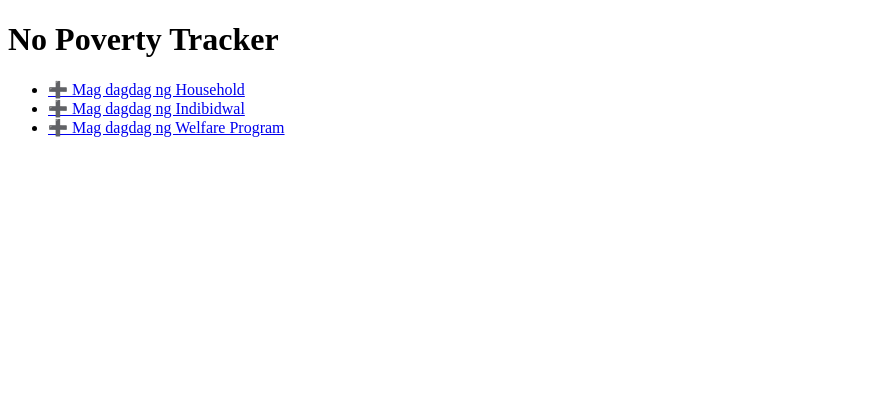
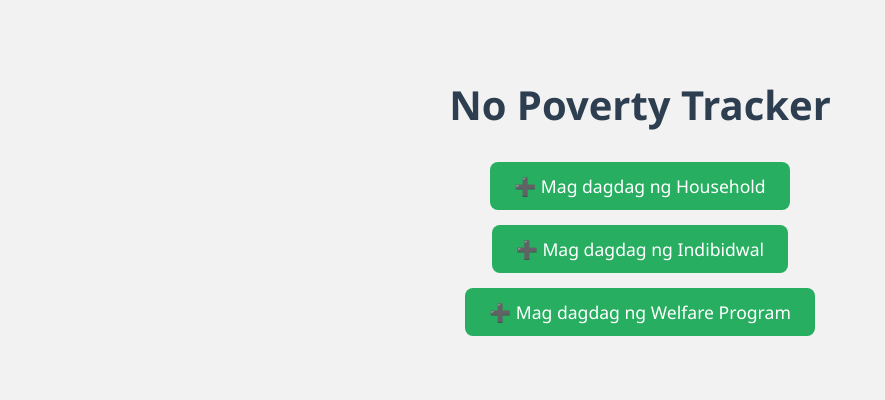
Before and after one commit to arron808/No-Poverty-Tracker-NPT-Social-Welfare-Monitoring-for-Low-Income, a PHP site: page / in a window 1280 px wide. Shown: the top 400 px of the page, without its empty margins (0-885 px from the left). Run offline with PHP 8.4, Linux system fonts and the light colour scheme.

Commit message:
update database.php,household.php,index.php, individal.php,program.php

```diff
--- a/nopoverty/index.php
+++ b/nopoverty/index.php
@@ -2,6 +2,7 @@
 <html>
 <head>
     <title>NPT Dashboard</title>
+    <link rel="stylesheet" type="text/css" href="style.css">
 </head>
 <body>
     <h1>No Poverty Tracker</h1>
--- a/nopoverty/individual.php
+++ b/nopoverty/individual.php
@@ -1,5 +1,5 @@
 <?php
-
+// individual.php
 class Individual {
     private $conn;
 
@@ -24,8 +24,9 @@ class Individual {
             return $e->getMessage();
         }
     }
+
     public function getAll() {
-        $stmt = $this->conn->query("CALL GetAllIndividuals");
+        $stmt = $this->conn->query("CALL GetAllIndividuals()");
         return $stmt->fetchAll(PDO::FETCH_ASSOC);
     }
 }
--- a/nopoverty/program.php
+++ b/nopoverty/program.php
@@ -1,5 +1,5 @@
 <?php
-
+// program.php
 class Program {
     private $conn;
 
--- /dev/null
+++ b/nopoverty/style.css
@@ -0,0 +1,42 @@
+body, ul {
+    margin: 0;
+    padding: 0;
+}
+
+body {
+    font-family: 'Segoe UI', Tahoma, Geneva, Verdana, sans-serif;
+    background-color: #f2f2f2;
+    color: #333;
+    text-align: center;
+    padding: 50px;
+}
+
+h1 {
+    font-size: 2.5em;
+    color: #2c3e50;
+    margin-bottom: 30px;
+}
+
+ul {
+    list-style-type: none;
+    padding: 0;
+}
+
+li {
+    margin: 15px 0;
+}
+
+a {
+    text-decoration: none;
+    background-color: #27ae60;
+    color: white;
+    padding: 12px 24px;
+    border-radius: 8px;
+    transition: background-color 0.3s ease;
+    font-size: 1.1em;
+    display: inline-block;
+}
+
+a:hover {
+    background-color: #2ecc71;
+}
```
Also changed, not shown: nopoverty/database.php (+2 -7 lines), nopoverty/household.php (+2 -6 lines).
